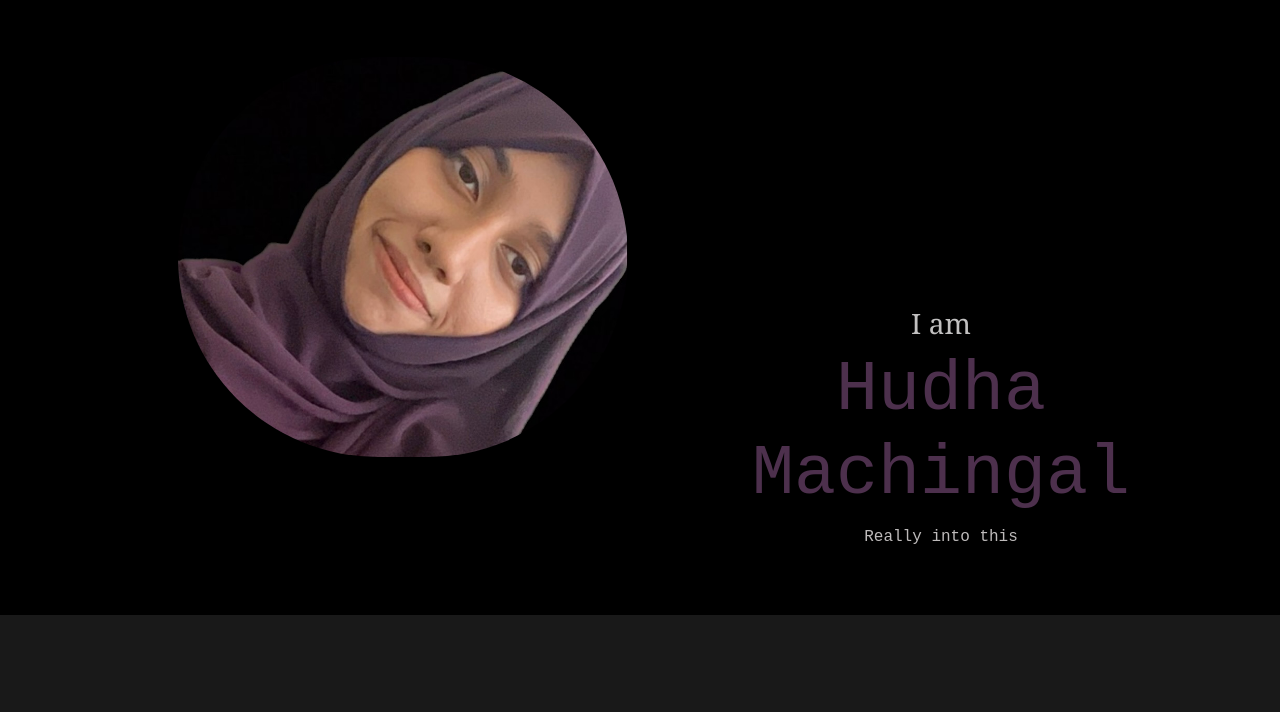
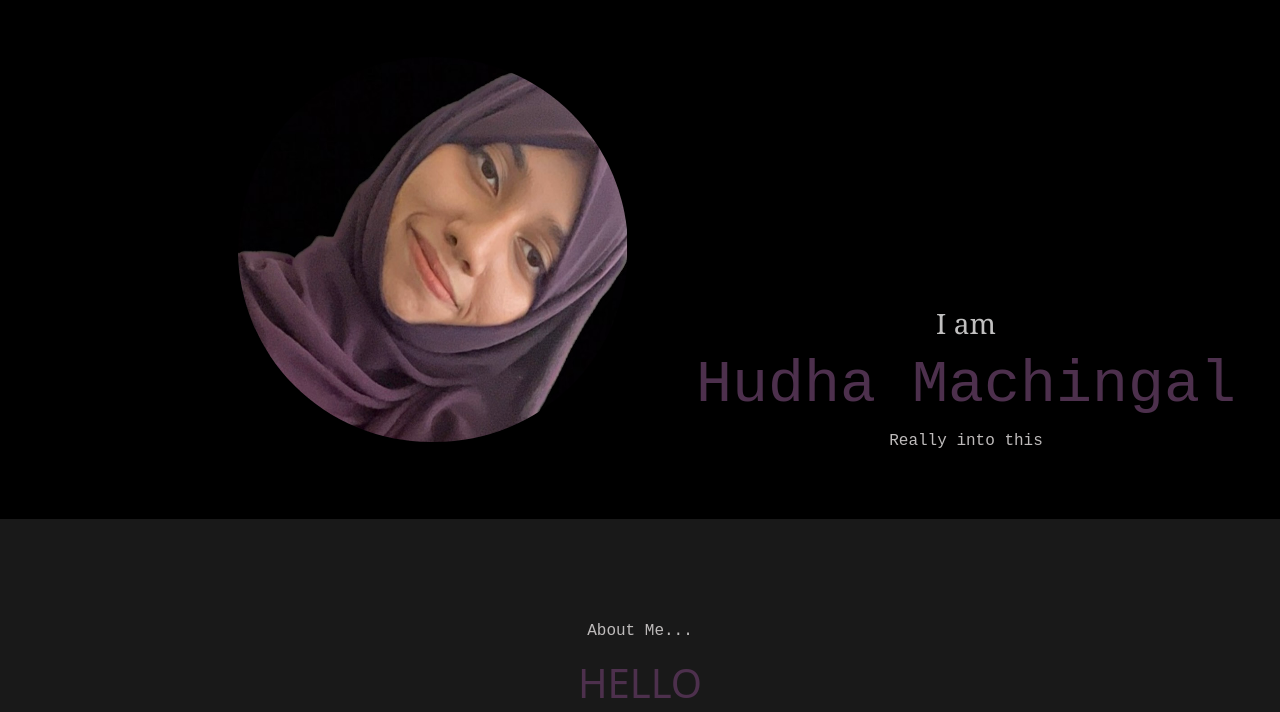
Before and after one commit to whoTheMac/finalproj, a plain HTML site: page index.html in a window 1280 px wide. Shown: the part 54-766 px from the top of the page. Drawn offline with nearby package versions, Linux system fonts and the light colour scheme.

Commit message:
Update index.html

```diff
--- a/index.html
+++ b/index.html
@@ -12,11 +12,13 @@
 </head>
 <style>
     html, body{
-        overflow-x:hidden;}
+        overflow-x:hidden;
+    }
     *{
     color: rgb(77, 48, 77);}
     .photo {
         border-radius: 300px;
+        align-self: auto;
     }
     .iam{
         padding-top: 250px;
@@ -26,7 +28,7 @@
 
     .maintext {
         font-family: monospace;
-        font-size: 70px;
+        font-size: 60px;
     }
 
     .subtext,.exp,.aboutme {
@@ -41,7 +43,8 @@
     }
     .home{
         background-color: black;
-        padding: 50px;
+        padding-top: 50px;
+        padding-bottom:50px;
     }
     span{
     color:rgb(224, 218, 218);
@@ -128,7 +131,7 @@
 
         </nav>
     <div class="row home">
-        <div class="col-12  col-md-6"><img id="home" class="photo" src="me.jpg" align="right" width="450px" height="400px"></div>
+        <div class="col-12  col-md-6"><img id="home" class="photo" src="me.jpg" align="right" width="390px" height="385px"></div>
         <div class="col-12  col-md-6" align="center">
             <h3 class="iam">I am</h3>
             <h1 class="maintext">Hudha Machingal</h1>
```
